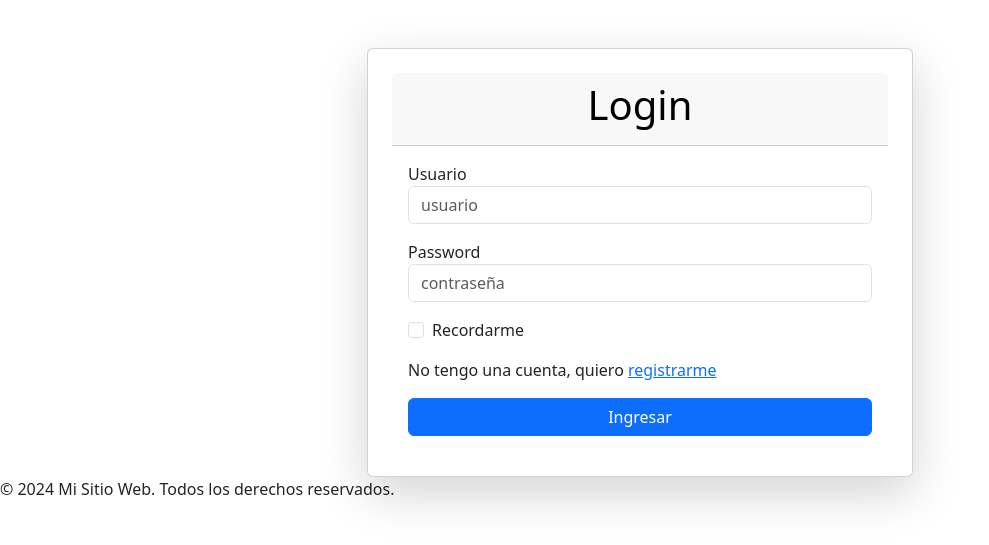
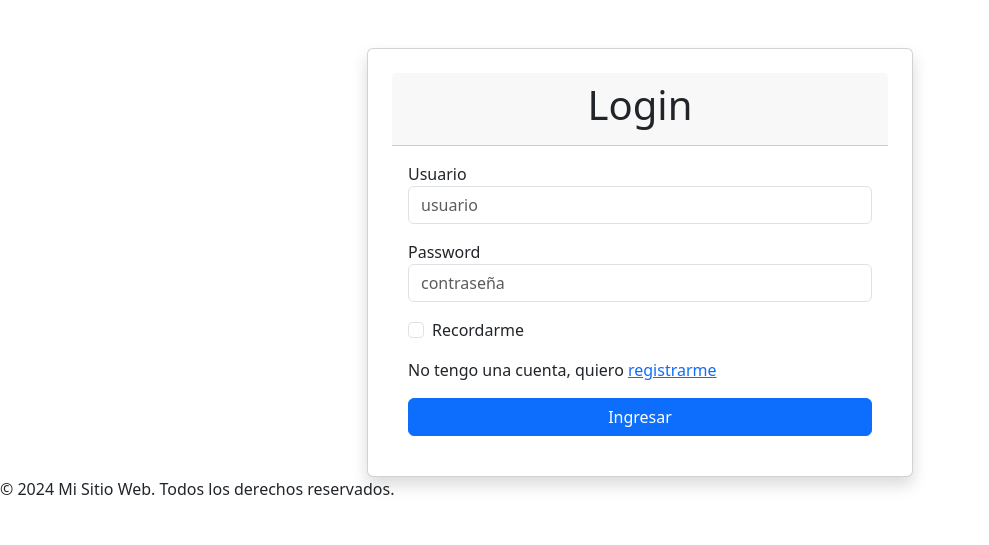
Before and after one commit to Luis4Armenta/cuponera, a PHP site: page /login.php in a window 1280 px wide. Shown: the part 56-601 px from the top of the page, without its empty margins (0-989 px from the left). Run offline with PHP 8.4, Linux system fonts and the light colour scheme.

Commit message:
style: un cambio chiquito en login

```diff
--- a/login.php
+++ b/login.php
@@ -14,9 +14,9 @@ include 'shared/header.php';
 <div class="container mt-5">
     <div class="row justify-content-center">
         <div class="col-md-6">
-            <div class="card shadow-lg p-4">
-                <div class="card-header text-black text-center">
-                    <h1>Login</h1>
+            <div class="card shadow p-4">
+                <div class="card-header text-center">
+                    <h1 class="fs-1">Login</h1>
                 </div>
                 <div class="card-body">
                     <form method="POST" action="auth.php">
```
